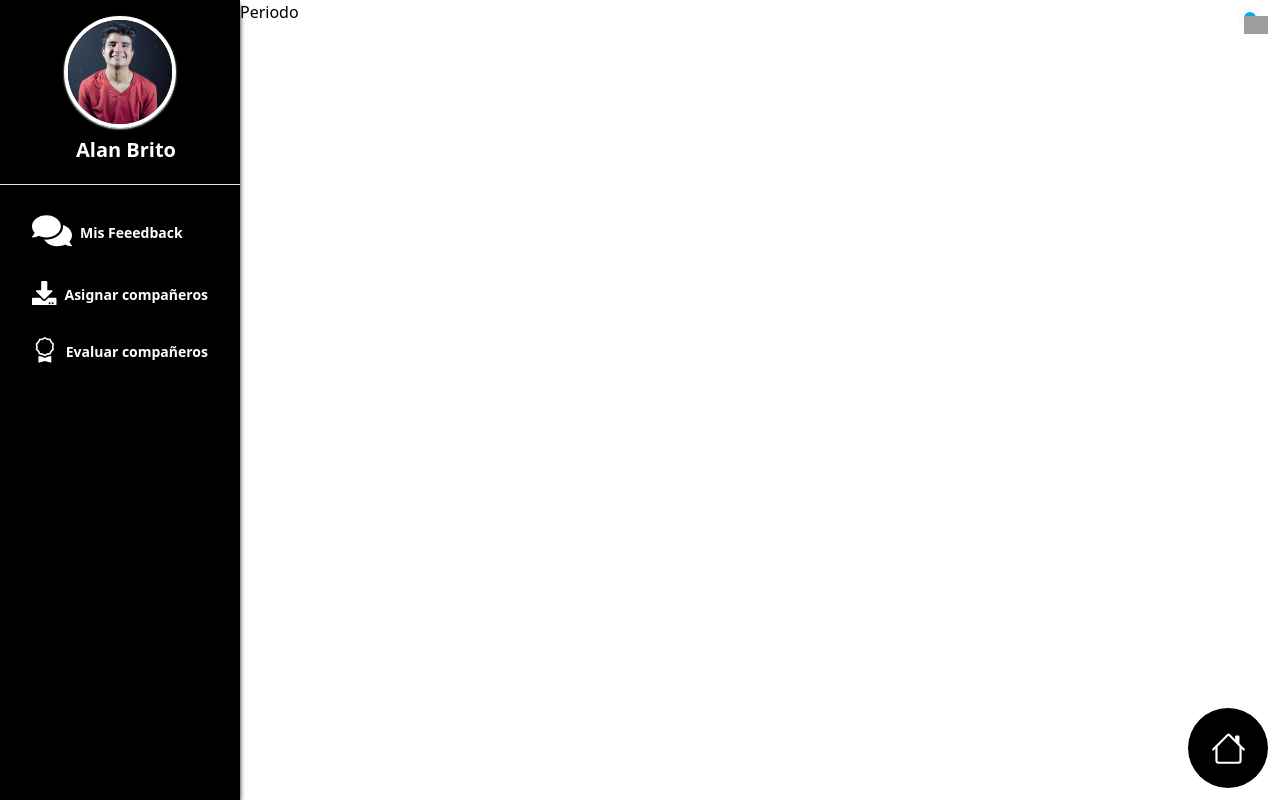
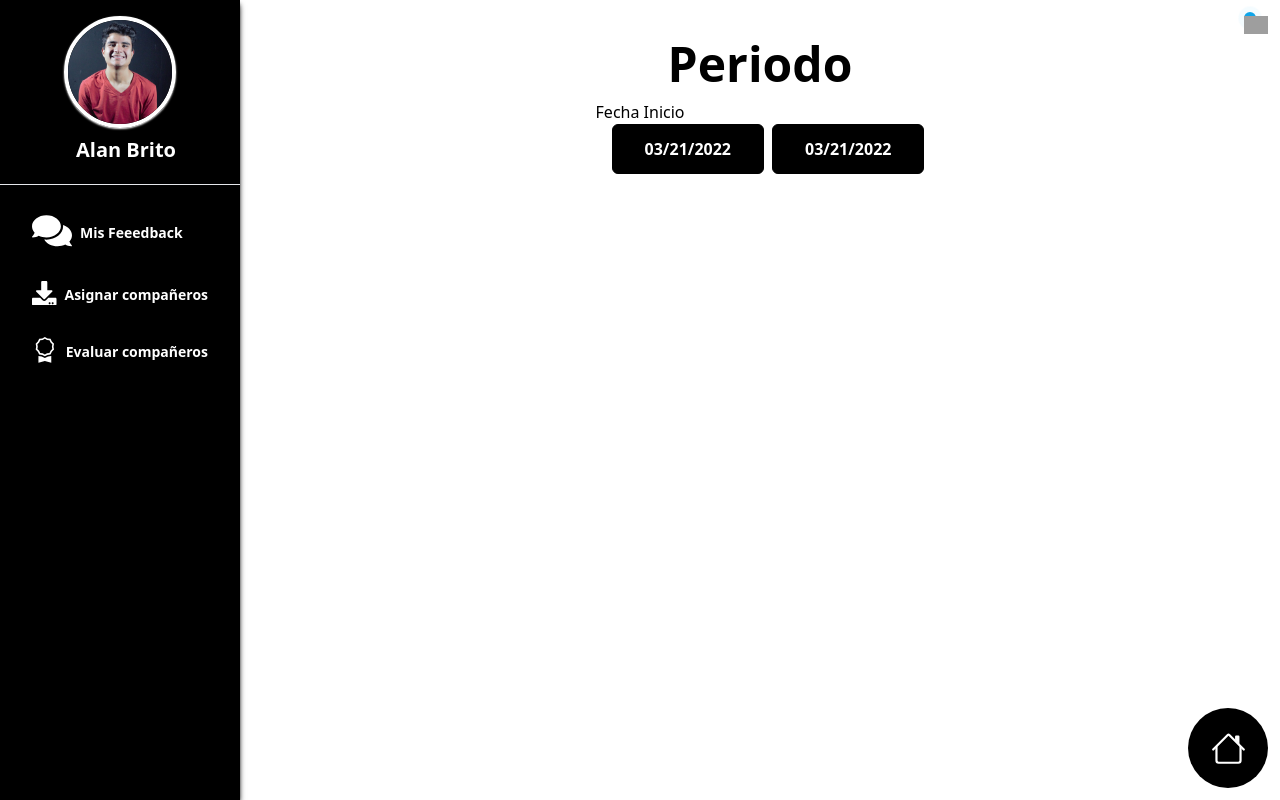
Before and after one commit to Naiztu/Project-Feedback-Zebrands, a Next.js app in the folder Proyecto/client/: page /lead/periodo in a window 1280 px wide. Built offline with nearby package versions, Linux system fonts and the light colour scheme; grey boxes are pictures that could not be loaded.

Commit message:
add evalua

```diff
--- /dev/null
+++ b/Proyecto/client/components/Piker.js
@@ -0,0 +1,32 @@
+import React, { forwardRef } from "react";
+import DatePicker from "react-datepicker";
+import "react-datepicker/dist/react-datepicker.css";
+
+export default function Piker({ estado: { e1, e2 }, setEstado: { sE1, sE2 } }) {
+  const BotonFecha = forwardRef(({ value, onClick }, ref) => (
+    <button className="btn" onClick={onClick} ref={ref}>
+      {value}
+    </button>
+  ));
+  return (
+    <div className="flex flex-row space-x-2">
+      <DatePicker
+        selected={e1}
+        onChange={(date) => sE1(date)}
+        selectsStart
+        startDate={e1}
+        endDate={e2}
+        customInput={<BotonFecha />}
+      />
+      <DatePicker
+        selected={e2}
+        onChange={(date) => sE2(date)}
+        selectsEnd
+        startDate={e1}
+        endDate={e2}
+        minDate={e1}
+        customInput={<BotonFecha />}
+      />
+    </div>
+  );
+}
--- a/Proyecto/client/package.json
+++ b/Proyecto/client/package.json
@@ -14,6 +14,7 @@
     "next": "12.1.0",
     "react": "17.0.2",
     "react-chartjs-2": "^4.0.1",
+    "react-datepicker": "^4.7.0",
     "react-dom": "17.0.2",
     "react-icons": "^4.3.1"
   },
--- a/Proyecto/client/pages/evalua/[id].js
+++ b/Proyecto/client/pages/evalua/[id].js
@@ -1,16 +1,31 @@
-import React from "react";
+import React, { useEffect, useState } from "react";
 import { useRouter } from "next/router";
 import Layout from "../../components/Layout";
 
 export default function Post() {
+  const level_craft = 1,
+    level_people = 1,
+    level_business = 1;
+
   const router = useRouter();
-  const { id } = router.query;
+  const [id_Evaluado, setId_Evaluado] = useState(null);
+  const [preguntas, setPreguntas] = useState([]);
+
+  useEffect(() => {
+    if (router.isReady) {
+      const { id } = router.query;
+      setId_Evaluado(id);
+    }
+  }, [router.isReady]);
+
   return (
     <Layout>
-      <div className=" shadow-black shadow-sm rounded-3xl  mt-5 pt-10 w-11/12 sm:w-10/12 mx-auto">
-        <h1 className="title"> Evaluame {id}!</h1>
-        <section className="h-32"></section>
-      </div>
+      <h1 className="title my-10"> Evaluame {id_Evaluado}!</h1>
+      <section className="w-9/12 mx-auto">
+        {preguntas.map((item, index) => (
+          <Respuesta />
+        ))}
+      </section>
     </Layout>
   );
 }
--- a/Proyecto/client/pages/lead/periodo.js
+++ b/Proyecto/client/pages/lead/periodo.js
@@ -1,6 +1,23 @@
-import React from "react";
+import React, { useState } from "react";
 import Layout from "../../components/Layout";
 
+import Piker from "../../components/Piker";
+
 export default function Periodo() {
-  return <Layout>Periodo</Layout>;
+  const [date1, setDate1] = useState(new Date());
+  const [date2, setDate2] = useState(new Date());
+
+  return (
+    <Layout>
+      <h2 className="title my-10">Periodo</h2>
+
+      <div className="flex flex-col w-12/12 mx-auto space-x-4">
+        <p className=" ">Fecha Inicio</p>
+        <Piker
+          estado={{ e1: date1, e2: date2 }}
+          setEstado={{ sE1: setDate1, sE2: setDate2 }}
+        />
+      </div>
+    </Layout>
+  );
 }
```
Also changed, not shown: 2 other files (tests, documents, lock files or other folders).
